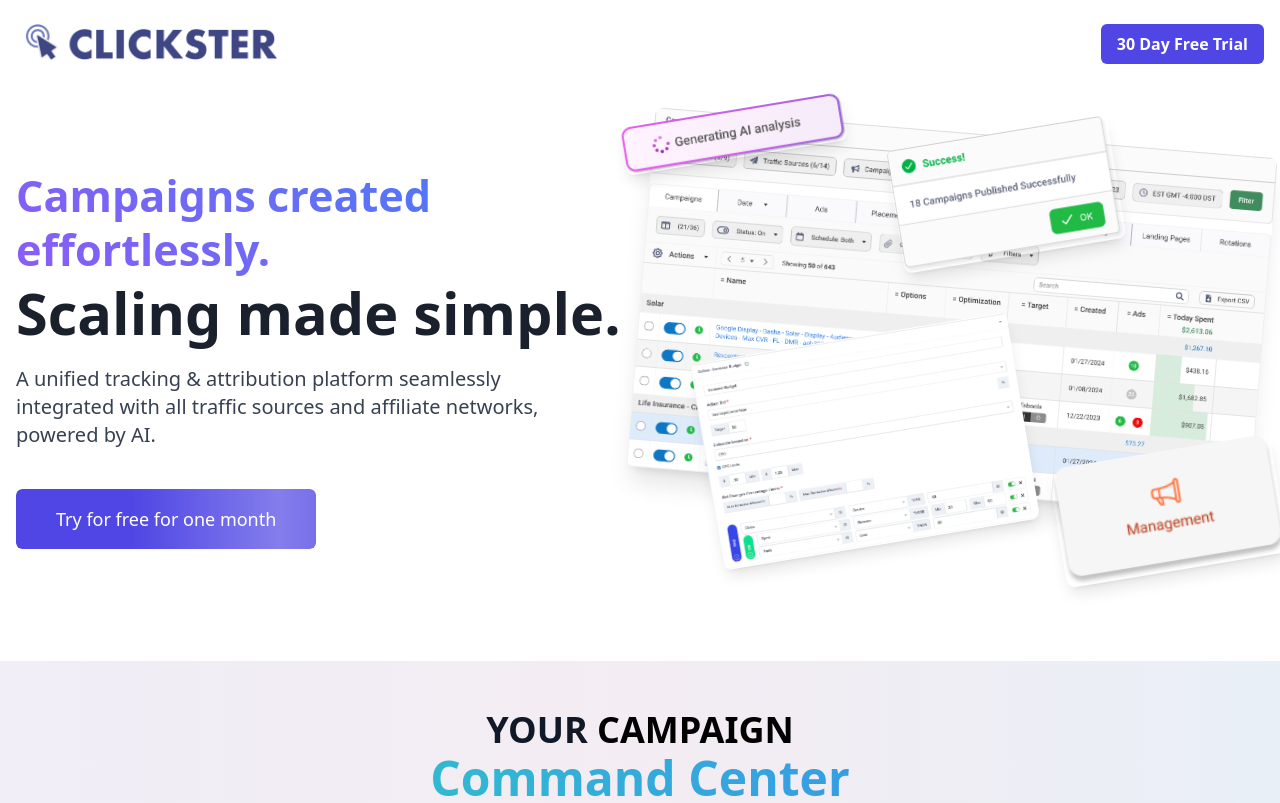
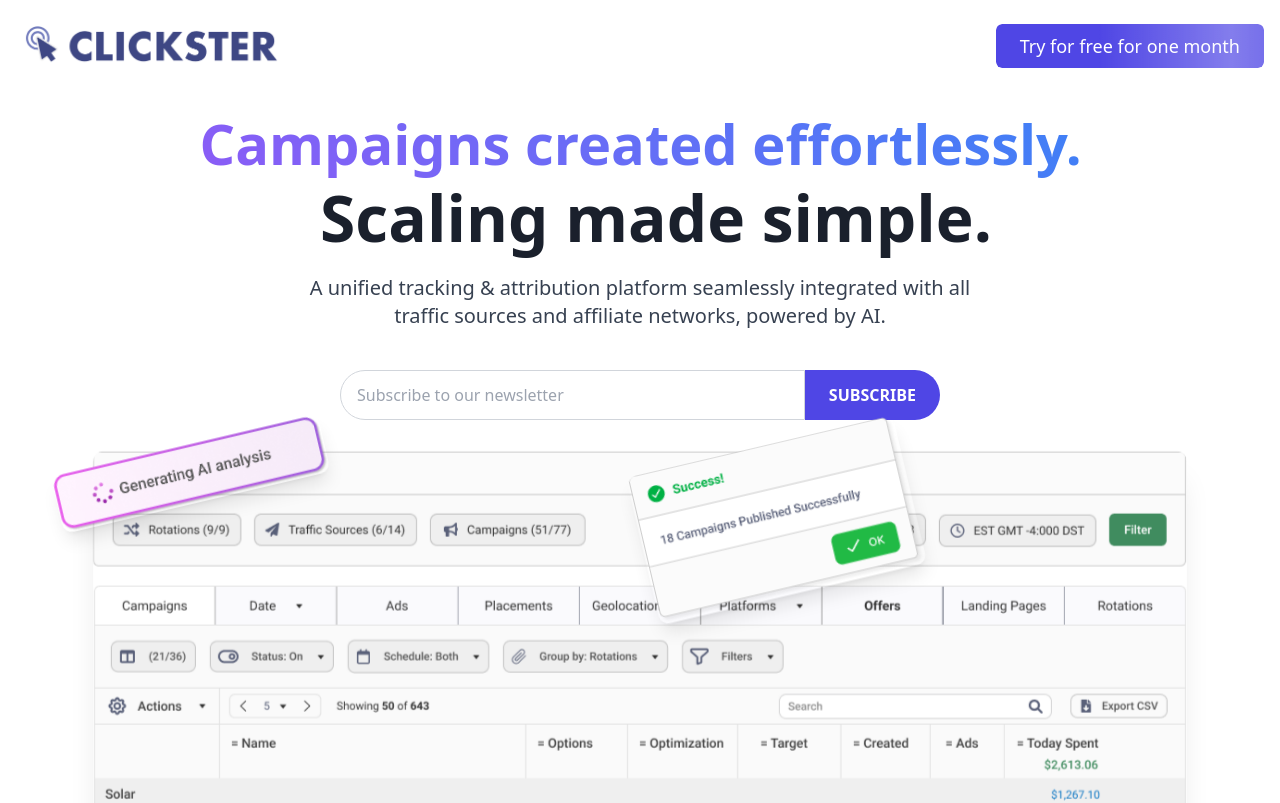
Before and after one commit to sharifsmash/clicksterSales, a React (Create React App) app: page / in a window 1280 px wide. Shown: the top 803 px of the page. Built offline with nearby package versions, Linux system fonts and the light colour scheme.

Commit message:
center design

```diff
--- a/src/components/MagicButton.tsx
+++ b/src/components/MagicButton.tsx
@@ -12,15 +12,15 @@
     offset: ["start end", "end start"]
   });
 
-  const rotateMain = useTransform(scrollYProgress, [0, 1], [0, 5]);
+  const translateY = useTransform(scrollYProgress, [0, 1], [0, 30]);
   const rotateImages = useTransform(scrollYProgress, [0, 1], [0, -15]);
-  const translateY = useTransform(scrollYProgress, [0, 1], [0, 30]);
+  const scaleMain = useTransform(scrollYProgress, [0, 1], [1, 1.25]); // Add this line for scaling
 
   return (
     <div ref={containerRef} className="relative w-full max-w-4xl mx-auto">
       <motion.div
         className="relative"
-        style={{ rotate: rotateMain, y: translateY }}
+        style={{ y: translateY, scale: scaleMain }} // Add scale here
       >
         <img src="/assets/Screen.png" alt="Main" className="w-full rounded-lg shadow-xl" />
 
--- a/src/components/magicui/AnimatedGridPattern.tsx
+++ b/src/components/magicui/AnimatedGridPattern.tsx
@@ -30,7 +30,7 @@
     <svg
       className={cn('absolute inset-0', className)}
       width="100%"
-      height="100%"
+      height="150%"
       xmlns="http://www.w3.org/2000/svg"
     >
       <defs>
@@ -49,7 +49,7 @@
           />
         </pattern>
       </defs>
-      <rect width="100%" height="100%" fill="url(#smallGrid)" />
+      <rect width="100%" height="150%" fill="url(#smallGrid)" />
       {Array.from({ length: numSquares }).map((_, i) => (
         <rect
           key={i}
--- a/src/pages/SaasPage.tsx
+++ b/src/pages/SaasPage.tsx
@@ -281,28 +281,23 @@
   ];
   return (
     <div className="min-h-screen overflow-hidden relative">
-
       <header className="container mx-auto px-4 py-6 flex justify-between items-center relative z-20">
         <div className="flex items-center">
           <img
             src="/assets/clicksterlogo.png"
             alt="Clickster Logo"
-            className="h-10 w-auto" // Adjust the height (h-10) as needed
+            className="h-10 w-auto"
           />
         </div>
-        <button className="bg-indigo-600 text-white font-semibold py-2 px-4 rounded-md hover:bg-indigo-700 transition duration-300">
-          30 Day Free Trial
-        </button>
+        <ShinyButton className="text-lg px-6 py-2 w-auto">
+          Try for free for one month
+        </ShinyButton>
       </header>
 
-      <main className="container mx-auto px-4 pt-16 pb-28 relative -mt-12">
-        {/* Remove AnimatedGridPattern from here */}
-
-        {/* Wrap content in a div with higher z-index */}
-        <div className="relative z-10">
-          <div className="flex flex-col lg:flex-row items-start justify-between">
-            <div className="lg:w-1/2 mb-8 lg:mb-0 pt-[65px]">
-              <div className="text-[2.7rem] font-bold leading-tight mb-4">
+      <main className="w-full px-4 pt-16 pb-28 relative -mt-12">
+        <div className="relative z-10 flex flex-col items-center">
+          <div className="w-full mb-8 text-center">
+            <div className="text-[3.5rem] font-bold leading-tight mb-4 w-screen overflow-hidden">
               <TypeAnimation
                 sequence={[
                   'Ad management made easy.',
@@ -318,21 +313,31 @@
                 speed={50}
                 repeat={Infinity}
                 ref={typeAnimationRef}
-                  className="inline-block"
+                className="inline-block whitespace-nowrap"
               />
               <br />
-                <span className="text-[#1a202c] text-[3.6rem]">Scaling made simple.</span>
+              <span className="text-[#1a202c] text-[4.0rem]">Scaling made simple.</span>
             </div>
-              <p className="text-lg lg:text-xl text-gray-700 mb-8 max-w-[calc(100%-40px)]">
+            <p className="text-lg lg:text-xl text-gray-700 mb-8 max-w-2xl mx-auto">
               A unified tracking & attribution platform seamlessly integrated with all traffic sources and affiliate networks, powered by AI.
             </p>
             <div className="mt-10">
-                <ShinyButton className="text-lg px-10 py-4">Try for free for one month</ShinyButton>
+              <div className="flex w-full max-w-[600px] mt-4 mx-auto">
+                <input
+                  type="email"
+                  placeholder="Subscribe to our newsletter"
+                  className="flex-grow px-4 py-3 rounded-l-full border border-gray-300 focus:outline-none focus:ring-2 focus:ring-indigo-600 focus:border-transparent"
+                />
+                <button className="bg-indigo-600 text-white font-semibold px-6 py-3 rounded-r-full hover:bg-indigo-700 transition duration-300">
+                  SUBSCRIBE
+                </button>
               </div>
             </div>
-            <div className="lg:w-1/2">
+          </div>
+
+          {/* Image content (2) */}
+          <div className="w-full max-w-4xl mt-[30px]"> {/* Added mt-[30px] here */}
             <MagicButton />
-            </div>
           </div>
         </div>
       </main>
@@ -622,7 +627,7 @@
       <section className="bg-white py-16">
         <div className="container mx-auto px-4">
           <div className="text-center mb-12">
-            <h2 className="text-4xl font-bold text-gray-900 mb-4">Why the best agencies and media buyers choose Clickster?</h2>
+            <h2 className="text-4xl font-bold text-gray-900 mb-4">Why do top agencies and media buyers choose Clickster?</h2>
             <div className="inline-block bg-red-100 text-red-500 px-3 py-1 rounded-full text-sm font-semibold">
               Why Clickster
             </div>
```
Lines whose indentation alone changed are shown as unchanged.
